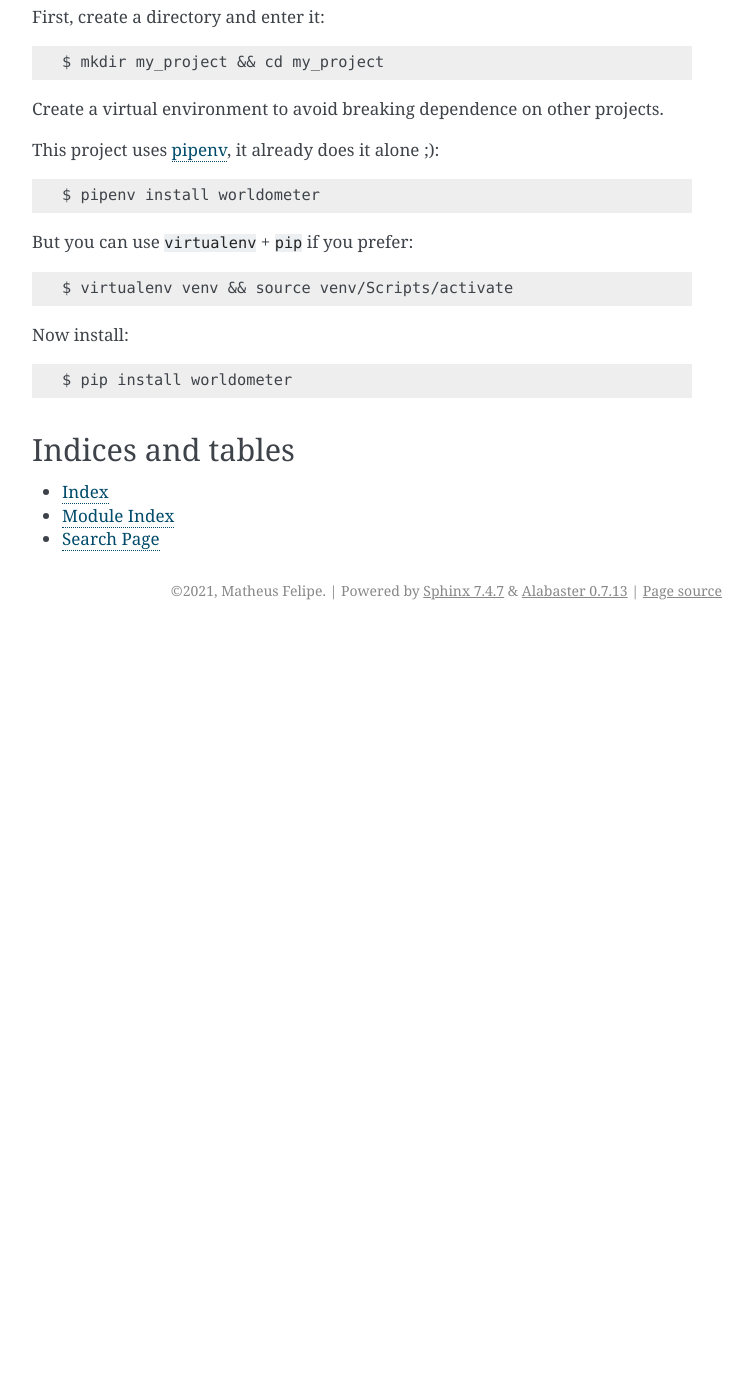
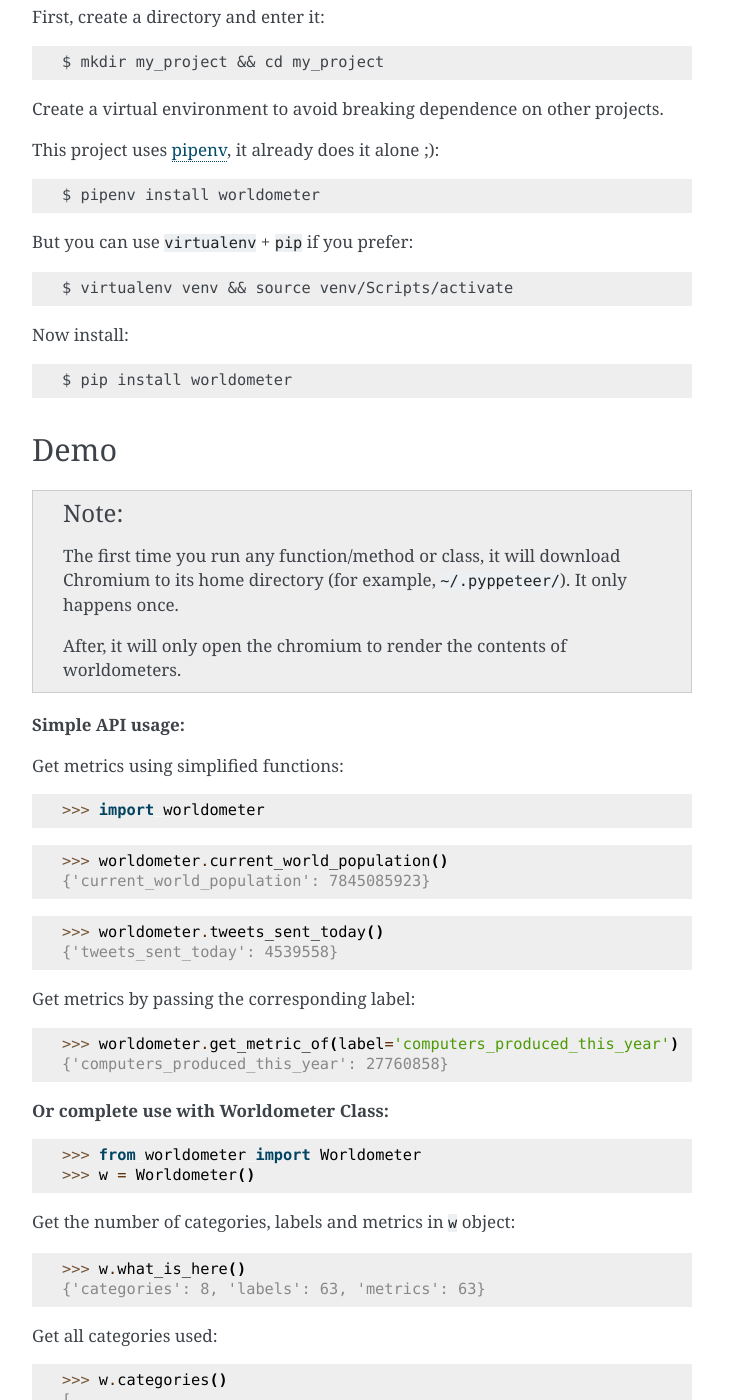
Before and after one commit to matheusfelipeog/worldometer, a Sphinx documentation site: the page built from docs/source/index.rst, in a window 1280 px wide and 1400 px high, scrolled down 971 px. Shown: the whole window, without its empty margins (388-1141 px from the left). Built offline with Sphinx 7.4.7, drawn with Linux system fonts in a browser that asks for light colours; before the commit the page ends 1601 px from its top, so only the background shows below that; some of the changed text lies outside the part shown.

Commit message:
Add demo section

```diff
--- a/docs/source/index.rst
+++ b/docs/source/index.rst
@@ -81,6 +81,93 @@ Now install::
     $ pip install worldometer
 
 
+Demo
+----
+
+.. note::
+    The first time you run any function/method or class, it will download Chromium to its home directory (for example, ``~/.pyppeteer/``). It only happens once.
+
+    After, it will only open the chromium to render the contents of worldometers.
+
+**Simple API usage:**
+
+Get metrics using simplified functions:
+
+    >>> import worldometer
+
+    >>> worldometer.current_world_population()
+    {'current_world_population': 7845085923}
+
+    >>> worldometer.tweets_sent_today()
+    {'tweets_sent_today': 4539558}
+
+Get metrics by passing the corresponding label:
+
+    >>> worldometer.get_metric_of(label='computers_produced_this_year')
+    {'computers_produced_this_year': 27760858}
+
+
+**Or complete use with Worldometer Class:**
+
+>>> from worldometer import Worldometer
+>>> w = Worldometer()
+
+Get the number of categories, labels and metrics in ``w`` object:
+
+    >>> w.what_is_here()
+    {'categories': 8, 'labels': 63, 'metrics': 63}
+
+Get all categories used:
+
+    >>> w.categories()
+    [
+        'world_population',
+        'government_and_economics',
+        'society_and_media',
+        ...  # compressed
+    ]
+
+Get all labels used:
+
+    >>> w.metrics_labels()
+    [
+        'current_world_population',
+        'births_this_year',
+        'births_today',
+        'deaths_this_year',
+        'deaths_today',
+        'net_population_growth_this_year',
+        ...  # compressed
+    ]
+
+Get all metrics used:
+
+    >>> w.metrics()
+    [
+        7845087963,
+        15741371,
+        5676,
+        6608605,
+        2383,
+        9132766,
+        ...  # compressed
+    ]
+
+Get all metrics with labels in dict format:
+
+>>> w.metrics_with_labels()
+{
+    'abortions_this_year': 4785492,
+    'bicycles_produced_this_year': 17070566,
+    'births_this_year': 15741371,
+    'births_today': 5676,
+    'blog_posts_written_today': 110171,
+    'cars_produced_this_year': 8999185,
+    'cellular_phones_sold_today': 98846,
+    ...: ...  # compressed
+}
+
+
 Indices and tables
 ------------------
 
```
